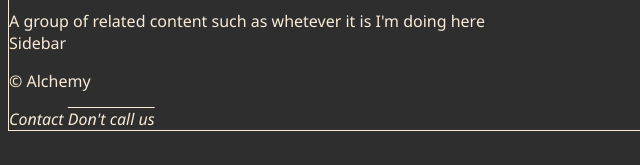
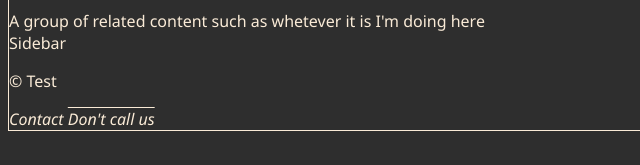
Before and after one commit to DarkDev86/Test, a plain HTML site: page index.html in a window 1280 px wide. Shown: the part 287-452 px from the top of the page, 0-640 px from the left. Drawn offline with Linux system fonts and the light colour scheme; a script that the page names is missing.

Commit message:
progress

```diff
--- a/index.html
+++ b/index.html
@@ -5,9 +5,9 @@
 <meta http-equiv="x-ua-compatible" content="ie=edge">
 <meta name="viewport" content="width=device-width, initial-scale=1.0">
 <!-- <link rel="canonical" href="https:// /" /> -->
-<title>Alchemy</title>
+<title>Test</title>
 <meta name="description" content="description">
-<meta name="keywords" content="Alchemy" />
+<meta name="keywords" content="Test" />
 <!-- <meta property="fb:admins" content="YourFacebookUsername" /> -->
 <meta property="og:title" content="title" />
 <meta property="og:type" content="website" />
@@ -48,7 +48,7 @@
             Sidebar
             </aside>
             <footer>
-            <p>&copy; Alchemy</p>
+            <p>&copy; Test</p>
             <address>
             Contact <a href="mailto:">Don't call us</a>
             </address>
```
